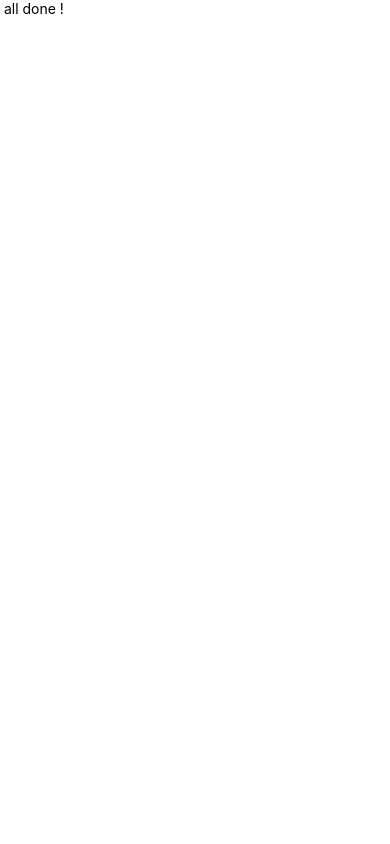
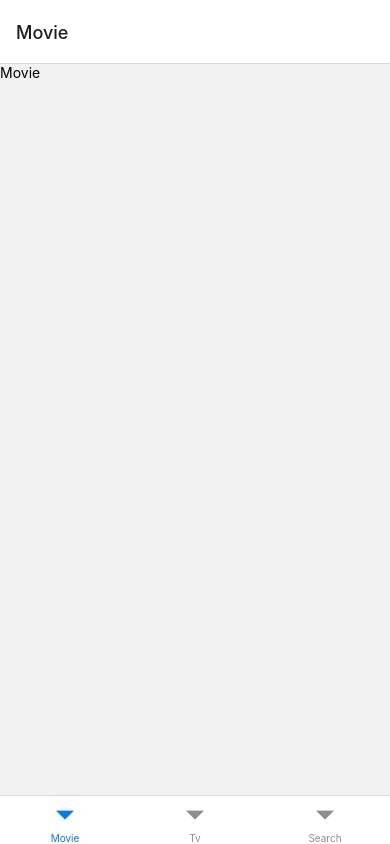
Before and after one commit to heyho-time/movieApp, a React Native app: screen /Tabs in a window 390 px wide. Built offline with nearby package versions, Linux system fonts and the light colour scheme.

Commit message:
노마드2.5 TabNavigation

```diff
--- a/App.js
+++ b/App.js
@@ -3,6 +3,8 @@ import AppLoading from "expo-app-loading";
 import { Ionicons } from "@expo/vector-icons";
 import { Text, View } from "react-native";
 import { Asset, useAssets } from "expo-asset";
+import { NavigationContainer } from "@react-navigation/native";
+import Tabs from "./navigation/Tabs";
 
 export default function App() {
   const [assets] = useAssets([require("./berry.jpeg")]);
@@ -10,5 +12,9 @@ export default function App() {
   if (!assets || !loaded) {
     return <AppLoading />;
   }
-  return <Text> all done !</Text>;
+  return (
+    <NavigationContainer>
+      <Tabs />
+    </NavigationContainer>
+  );
 }
--- /dev/null
+++ b/navigation/Tabs.js
@@ -0,0 +1,16 @@
+import { createBottomTabNavigator } from "@react-navigation/bottom-tabs";
+import MovieScreen from "../screens/Movie";
+import TvScreen from "../screens/Tv";
+import SearchScreen from "../screens/Search";
+
+const Tab = createBottomTabNavigator();
+
+const Tabs = () => (
+  <Tab.Navigator>
+    <Tab.Screen name="Movie" component={MovieScreen} />
+    <Tab.Screen name="Tv" component={TvScreen} />
+    <Tab.Screen name="Search" component={SearchScreen} />
+  </Tab.Navigator>
+);
+
+export default Tabs;
--- /dev/null
+++ b/screens/Movie.js
@@ -0,0 +1,10 @@
+import React from "react";
+import { View, Text } from "react-native";
+
+const Movie = () => (
+  <View>
+    <Text>Movie</Text>
+  </View>
+);
+
+export default Movie;
--- /dev/null
+++ b/screens/Search.js
@@ -0,0 +1,10 @@
+import React from "react";
+import { View, Text } from "react-native";
+
+const Search = () => (
+  <View>
+    <Text>Search</Text>
+  </View>
+);
+
+export default Search;
--- /dev/null
+++ b/screens/Tv.js
@@ -0,0 +1,10 @@
+import React from "react";
+import { View, Text } from "react-native";
+
+const Tv = () => (
+  <View>
+    <Text>Tv</Text>
+  </View>
+);
+
+export default Tv;
```
Also changed, not shown: package.json (+7 -0 lines), 3 other files (tests, documents, lock files or other folders).
